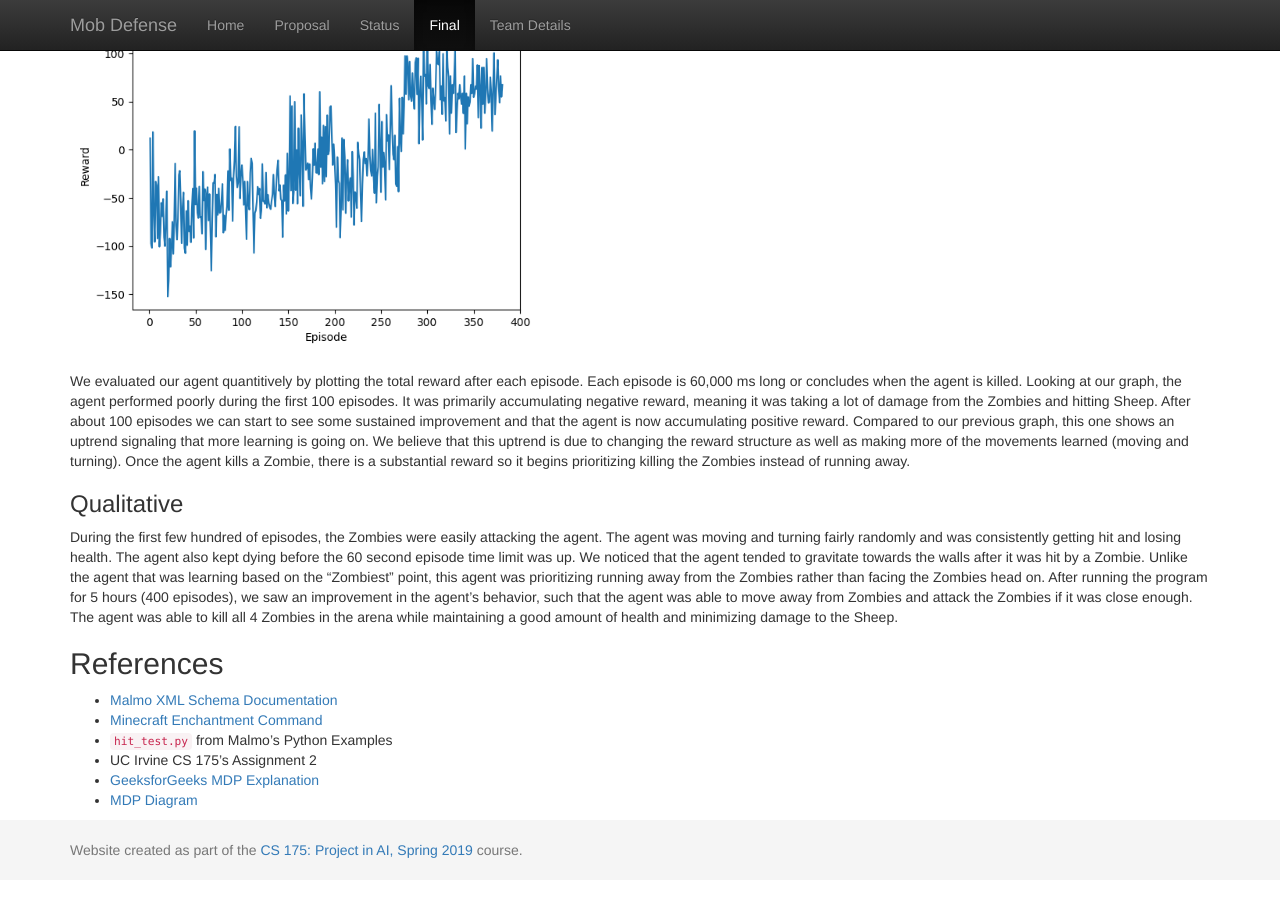
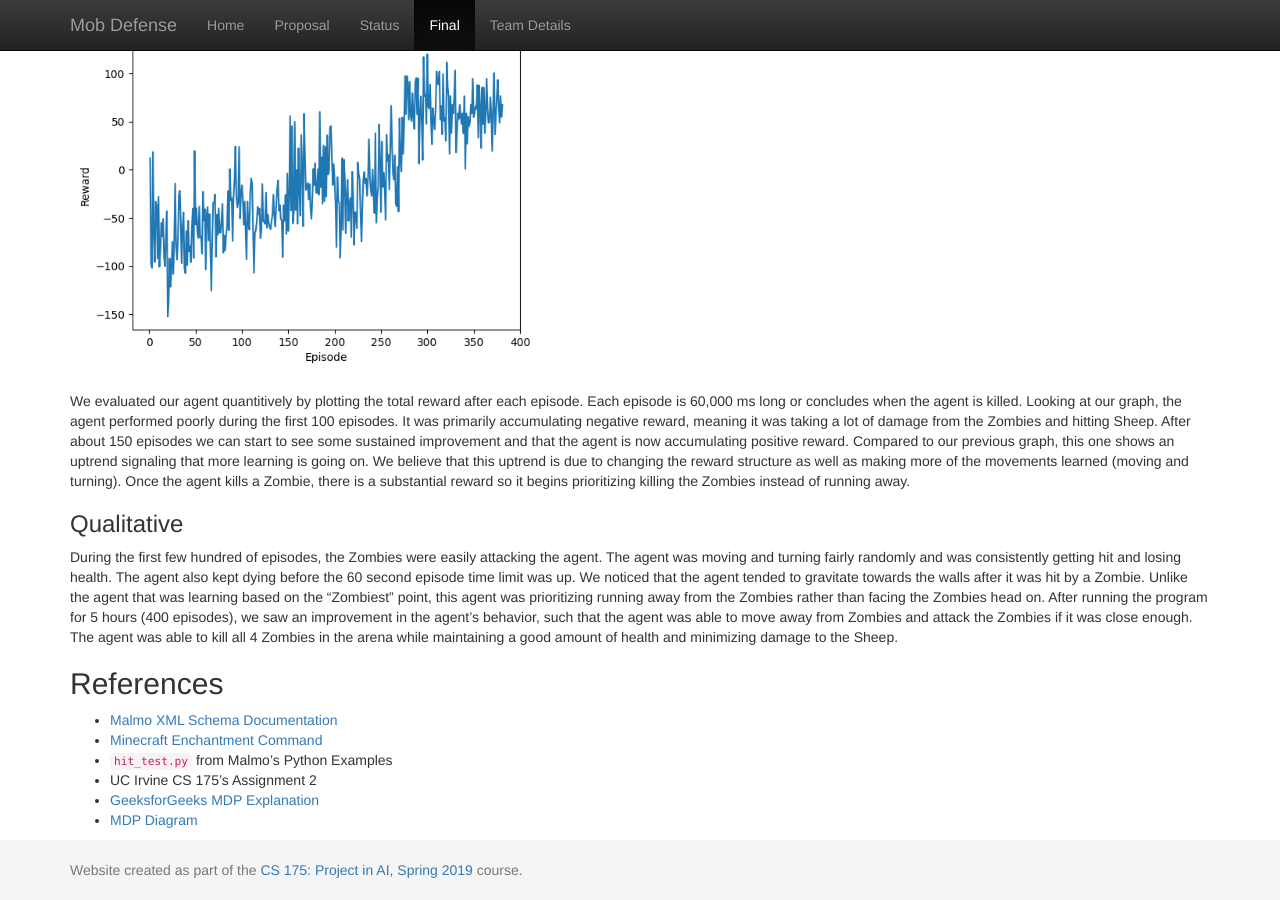
Before and after one commit to crystalleesf/mob-defense, a Jekyll site: the page built from docs/final.md, in a window 1280 px wide and 900 px high, scrolled down 2065 px. Built offline with Jekyll 4.4.1, drawn with Linux system fonts in a browser that asks for light colours; some of the changed text lies outside the part shown.

```diff
--- a/docs/final.md
+++ b/docs/final.md
@@ -43,7 +43,7 @@ Our number one goal for the agent was for it to damage and kill Zombies, so we p
 ### Quantitative
 <img src="./images/final-results.png" alt="Total reward vs. Episode Graph (Final Results)" width="500"/>
 <br>
-We evaluated our agent quantitively by plotting the total reward after each episode. Each episode is 60,000 ms long or concludes when the agent is killed. Looking at our graph, the agent performed poorly during the first 100 episodes. It was primarily accumulating negative reward, meaning it was taking a lot of damage from the Zombies and hitting Sheep. After about 100 episodes we can start to see some sustained improvement and that the agent is now accumulating positive reward. Compared to our previous graph, this one shows an uptrend signaling that more learning is going on. We believe that this uptrend is due to changing the reward structure as well as making more of the movements learned (moving and turning). Once the agent kills a Zombie, there is a substantial reward so it begins prioritizing killing the Zombies instead of running away.
+We evaluated our agent quantitively by plotting the total reward after each episode. Each episode is 60,000 ms long or concludes when the agent is killed. Looking at our graph, the agent performed poorly during the first 100 episodes. It was primarily accumulating negative reward, meaning it was taking a lot of damage from the Zombies and hitting Sheep. After about 150 episodes we can start to see some sustained improvement and that the agent is now accumulating positive reward. Compared to our previous graph, this one shows an uptrend signaling that more learning is going on. We believe that this uptrend is due to changing the reward structure as well as making more of the movements learned (moving and turning). Once the agent kills a Zombie, there is a substantial reward so it begins prioritizing killing the Zombies instead of running away.
 
 ### Qualitative
 During the first few hundred of episodes, the Zombies were easily attacking the agent. The agent was moving and turning fairly randomly and was consistently getting hit and losing health. The agent also kept dying before the 60 second episode time limit was up. We noticed that the agent tended to gravitate towards the walls after it was hit by a Zombie. Unlike the agent that was learning based on the "Zombiest" point, this agent was prioritizing running away from the Zombies rather than facing the Zombies head on.  After running the program for 5 hours (400 episodes), we saw an improvement in the agent's behavior, such that the agent was able to move away from Zombies and attack the Zombies if it was close enough. The agent was able to kill all 4 Zombies in the arena while maintaining a good amount of health and minimizing damage to the Sheep.
```
Also changed, not shown: other parts of docs/final.md (+1 -1 lines).
